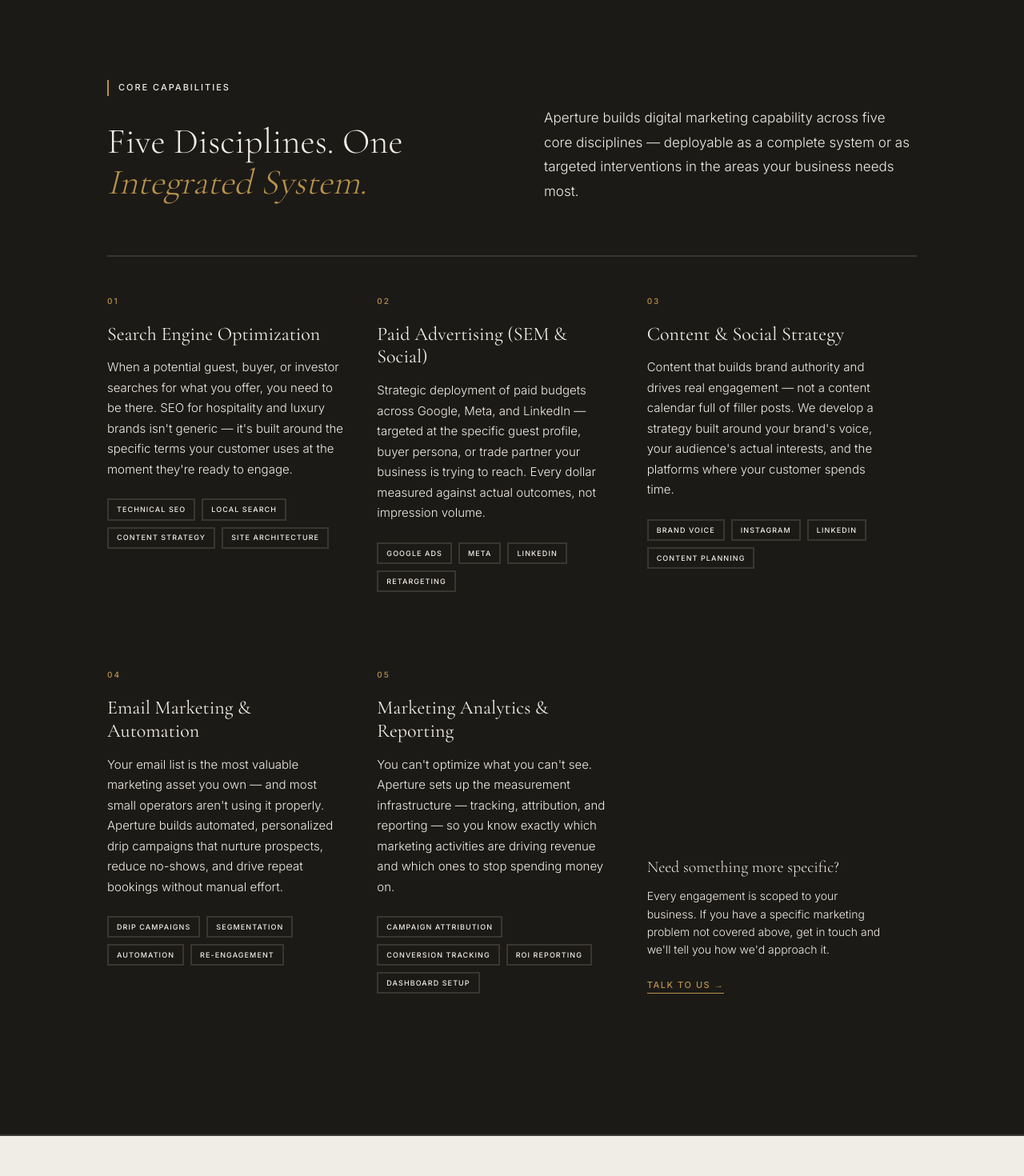
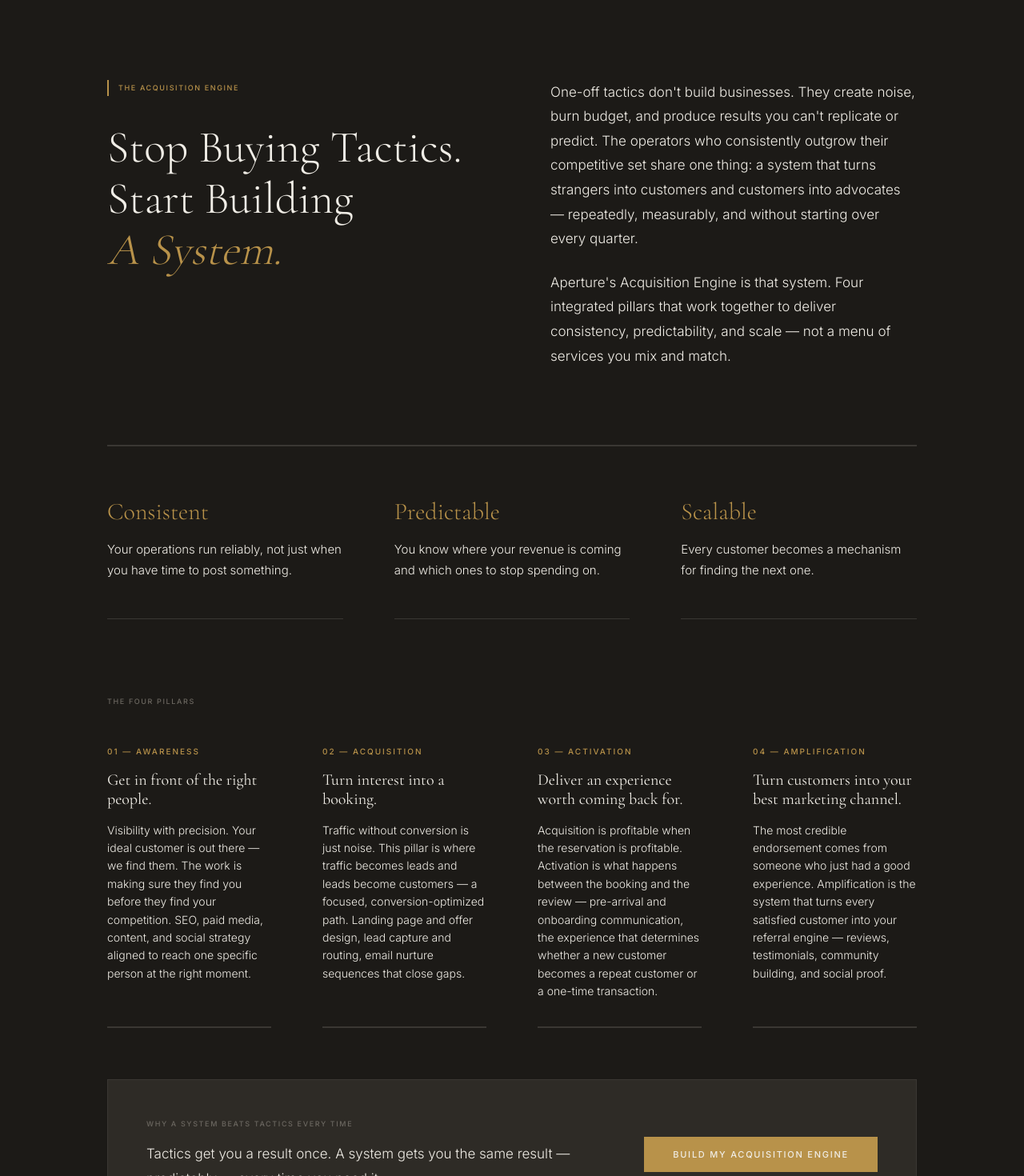
Before and after one commit to letsnavigatebmw/aperture-hospitality, a Next.js app: page /capabilities in a window 1280 px wide. Shown: the part 2000-3470 px from the top of the page at 80% size. Built offline with nearby package versions, Linux system fonts and the light colour scheme.

Commit message:
Replace core capabilities with Acquisition Engine section

```diff
--- a/app/capabilities/page.tsx
+++ b/app/capabilities/page.tsx
@@ -204,86 +204,105 @@ export default function CapabilitiesPage() {
       {/* CORE CAPABILITIES */}
       <section id="capabilities" style={{ background: '#1C1A17', padding: 'clamp(5rem, 10vw, 9rem) 0', borderBottom: '2px solid #3a3733' }}>
         <div style={{ maxWidth: '1140px', margin: '0 auto', padding: '0 clamp(1.5rem, 5vw, 4rem)' }}>
-          <div style={{ display: 'grid', gridTemplateColumns: '1fr 1fr', gap: '5rem', alignItems: 'end', marginBottom: '4rem' }}>
+          {/* THE ACQUISITION ENGINE */}
+          <div style={{ display: 'grid', gridTemplateColumns: '1fr 1fr', gap: '6rem', alignItems: 'start', marginBottom: '6rem' }}>
             <div>
-              <div style={{ display: 'flex', alignItems: 'center', gap: '0.75rem', fontSize: '0.6875rem', fontWeight: 500, letterSpacing: '0.18em', textTransform: 'uppercase', color: '#F0EDE6', marginBottom: '2rem' }}>
+              <div style={{ display: 'flex', alignItems: 'center', gap: '0.75rem', fontSize: '0.5625rem', fontWeight: 500, letterSpacing: '0.18em', textTransform: 'uppercase', color: '#B8924A', marginBottom: '2rem' }}>
                 <span style={{ width: '2px', height: '1.25rem', background: '#B8924A' }}></span>
-                Core Capabilities
+                The Acquisition Engine
               </div>
-              <h2 style={{ fontFamily: "'Cormorant Garamond', Georgia, serif", fontSize: 'clamp(2.25rem, 3.5vw, 3.25rem)', fontWeight: 300, lineHeight: 1.15, color: '#F0EDE6' }}>
-                Five Disciplines. One<br/><em style={{ fontStyle: 'italic', color: '#B8924A' }}>Integrated System.</em>
+              <h2 style={{ fontFamily: "'Cormorant Garamond', Georgia, serif", fontSize: 'clamp(2.25rem, 5vw, 3.5rem)', fontWeight: 300, lineHeight: 1.15, color: '#F0EDE6', marginBottom: '2rem' }}>
+                Stop Buying Tactics.<br/>Start Building<br/><em style={{ fontStyle: 'italic', color: '#B8924A' }}>A System.</em>
               </h2>
             </div>
-            <p style={{ fontSize: '1.0625rem', fontWeight: 300, lineHeight: 1.8, color: '#F0EDE6', marginBottom: 0 }}>
-              Aperture builds digital marketing capability across five core disciplines — deployable as a complete system or as targeted interventions in the areas your business needs most.
+            <div>
+              <p style={{ fontSize: '1.0625rem', fontWeight: 300, lineHeight: 1.8, color: '#F0EDE6', marginBottom: '1.5rem' }}>
+                One-off tactics don't build businesses. They create noise, burn budget, and produce results you can't replicate or predict. The operators who consistently outgrow their competitive set share one thing: a system that turns strangers into customers and customers into advocates — repeatedly, measurably, and without starting over every quarter.
+              </p>
+              <p style={{ fontSize: '1.0625rem', fontWeight: 300, lineHeight: 1.8, color: '#F0EDE6' }}>
+                Aperture's Acquisition Engine is that system. Four integrated pillars that work together to deliver consistency, predictability, and scale — not a menu of services you mix and match.
               </p>
             </div>
+          </div>
 
-          <div style={{ display: 'grid', gridTemplateColumns: 'repeat(3, 1fr)', gap: '0', borderTop: '2px solid #3a3733' }}>
+          {/* THREE PILLARS */}
+          <div style={{ display: 'grid', gridTemplateColumns: 'repeat(3, 1fr)', gap: '4rem', marginBottom: '6rem', borderTop: '2px solid #3a3733', paddingTop: '4rem' }}>
+            {[
+              { title: 'Consistent', desc: 'Your operations run reliably, not just when you have time to post something.' },
+              { title: 'Predictable', desc: 'You know where your revenue is coming and which ones to stop spending on.' },
+              { title: 'Scalable', desc: 'Every customer becomes a mechanism for finding the next one.' }
+            ].map((pillar, i) => (
+              <div key={i} style={{ borderBottom: '1px solid #3a3733', paddingBottom: '3rem' }}>
+                <h3 style={{ fontFamily: "'Cormorant Garamond', Georgia, serif", fontSize: '1.875rem', fontWeight: 300, color: '#B8924A', lineHeight: 1.2, marginBottom: '1rem' }}>
+                  {pillar.title}
+                </h3>
+                <p style={{ fontSize: '0.9375rem', fontWeight: 300, lineHeight: 1.7, color: '#F0EDE6' }}>
+                  {pillar.desc}
+                </p>
+              </div>
+            ))}
+          </div>
+
+          {/* FOUR PILLARS SECTION */}
+          <div style={{ marginBottom: '4rem' }}>
+            <div style={{ fontSize: '0.5625rem', fontWeight: 500, letterSpacing: '0.18em', textTransform: 'uppercase', color: '#6B6760', marginBottom: '3rem' }}>
+              The Four Pillars
+            </div>
+            <div style={{ display: 'grid', gridTemplateColumns: 'repeat(4, 1fr)', gap: '4rem' }}>
               {[
                 {
                   num: '01',
-                title: 'Search Engine Optimization',
-                desc: "When a potential guest, buyer, or investor searches for what you offer, you need to be there. SEO for hospitality and luxury brands isn't generic — it's built around the specific terms your customer uses at the moment they're ready to engage.",
-                tags: ['Technical SEO', 'Local Search', 'Content Strategy', 'Site Architecture']
+                  title: 'Awareness',
+                  desc: 'Get in front of the right people.',
+                  details: 'Visibility with precision. Your ideal customer is out there — we find them. The work is making sure they find you before they find your competition. SEO, paid media, content, and social strategy aligned to reach one specific person at the right moment.'
                 },
                 {
                   num: '02',
-                title: 'Paid Advertising (SEM & Social)',
-                desc: 'Strategic deployment of paid budgets across Google, Meta, and LinkedIn — targeted at the specific guest profile, buyer persona, or trade partner your business is trying to reach. Every dollar measured against actual outcomes, not impression volume.',
-                tags: ['Google Ads', 'Meta', 'LinkedIn', 'Retargeting']
+                  title: 'Acquisition',
+                  desc: 'Turn interest into a booking.',
+                  details: 'Traffic without conversion is just noise. This pillar is where traffic becomes leads and leads become customers — a focused, conversion-optimized path. Landing page and offer design, lead capture and routing, email nurture sequences that close gaps.'
                 },
                 {
                   num: '03',
-                title: 'Content & Social Strategy',
-                desc: "Content that builds brand authority and drives real engagement — not a content calendar full of filler posts. We develop a strategy built around your brand's voice, your audience's actual interests, and the platforms where your customer spends time.",
-                tags: ['Brand Voice', 'Instagram', 'LinkedIn', 'Content Planning']
+                  title: 'Activation',
+                  desc: 'Deliver an experience worth coming back for.',
+                  details: 'Acquisition is profitable when the reservation is profitable. Activation is what happens between the booking and the review — pre-arrival and onboarding communication, the experience that determines whether a new customer becomes a repeat customer or a one-time transaction.'
                 },
                 {
                   num: '04',
-                title: 'Email Marketing & Automation',
-                desc: "Your email list is the most valuable marketing asset you own — and most small operators aren't using it properly. Aperture builds automated, personalized drip campaigns that nurture prospects, reduce no-shows, and drive repeat bookings without manual effort.",
-                tags: ['Drip Campaigns', 'Segmentation', 'Automation', 'Re-engagement']
-              },
-              {
-                num: '05',
-                title: 'Marketing Analytics & Reporting',
-                desc: "You can't optimize what you can't see. Aperture sets up the measurement infrastructure — tracking, attribution, and reporting — so you know exactly which marketing activities are driving revenue and which ones to stop spending money on.",
-                tags: ['Campaign Attribution', 'Conversion Tracking', 'ROI Reporting', 'Dashboard Setup']
+                  title: 'Amplification',
+                  desc: 'Turn customers into your best marketing channel.',
+                  details: 'The most credible endorsement comes from someone who just had a good experience. Amplification is the system that turns every satisfied customer into your referral engine — reviews, testimonials, community building, and social proof.'
                 }
-            ].map((cap, i) => (
-              <div key={i} style={{ padding: '3rem 2.5rem 3rem 0' }}>
-                <div style={{ fontSize: '0.625rem', fontWeight: 500, letterSpacing: '0.2em', textTransform: 'uppercase', color: '#B8924A', marginBottom: '1.25rem' }}>
-                  {cap.num}
+              ].map((pillar, i) => (
+                <div key={i} style={{ paddingBottom: '2rem', borderBottom: '2px solid #3a3733' }}>
+                  <div style={{ fontSize: '0.625rem', fontWeight: 500, letterSpacing: '0.2em', textTransform: 'uppercase', color: '#B8924A', marginBottom: '1rem' }}>
+                    {pillar.num} — {pillar.title.toUpperCase()}
                   </div>
-                <h3 style={{ fontFamily: "'Cormorant Garamond', Georgia, serif", fontSize: '1.5rem', fontWeight: 400, color: '#F0EDE6', marginBottom: '0.875rem', lineHeight: 1.2 }}>
-                  {cap.title}
-                </h3>
-                <p style={{ fontSize: '0.9375rem', fontWeight: 300, lineHeight: 1.7, color: '#F0EDE6', marginBottom: '1.5rem' }} className="cap-desc">
-                  {cap.desc}
+                  <h4 style={{ fontFamily: "'Cormorant Garamond', Georgia, serif", fontSize: '1.25rem', fontWeight: 400, color: '#F0EDE6', lineHeight: 1.2, marginBottom: '1rem' }}>
+                    {pillar.desc}
+                  </h4>
+                  <p style={{ fontSize: '0.875rem', fontWeight: 300, lineHeight: 1.6, color: '#F0EDE6' }}>
+                    {pillar.details}
                   </p>
-                <div style={{ display: 'flex', flexWrap: 'wrap', gap: '0.5rem' }}>
-                  {cap.tags.map((tag, j) => (
-                    <span key={j} style={{ fontSize: '0.5625rem', fontWeight: 500, letterSpacing: '0.12em', textTransform: 'uppercase', padding: '0.3rem 0.625rem', border: '2px solid #3a3733', color: '#F0EDE6' }}>
-                      {tag}
-                    </span>
+                </div>
               ))}
             </div>
           </div>
-            ))}
 
-            {/* Placeholder card */}
-            <div style={{ padding: '3rem 2.5rem 3rem 0', border: 'none', background: 'transparent', display: 'flex', flexDirection: 'column', justifyContent: 'flex-end' }}>
-              <div style={{ fontFamily: "'Cormorant Garamond', Georgia, serif", fontSize: '1.25rem', fontWeight: 300, color: '#F0EDE6', marginBottom: '0.75rem', lineHeight: 1.3 }}>
-                Need something more specific?
+          {/* BOTTOM CTA SECTION */}
+          <div style={{ background: '#2e2b26', border: '1px solid #3a3733', padding: '3rem', display: 'grid', gridTemplateColumns: '1fr auto', gap: '3rem', alignItems: 'center' }}>
+            <div>
+              <div style={{ fontSize: '0.5625rem', fontWeight: 500, letterSpacing: '0.18em', textTransform: 'uppercase', color: '#6B6760', marginBottom: '1rem' }}>
+                Why a System Beats Tactics Every Time
               </div>
-              <p style={{ fontSize: '0.875rem', fontWeight: 300, color: '#F0EDE6', lineHeight: 1.6, marginBottom: '1.5rem' }}>
-                Every engagement is scoped to your business. If you have a specific marketing problem not covered above, get in touch and we'll tell you how we'd approach it.
+              <p style={{ fontSize: '1.0625rem', fontWeight: 300, lineHeight: 1.8, color: '#F0EDE6', margin: 0 }}>
+                Tactics get you a result once. A system gets you the same result — predictably — every time you need it.
               </p>
-              <Link href="/contact" style={{ fontSize: '0.6875rem', fontWeight: 500, letterSpacing: '0.14em', textTransform: 'uppercase', color: '#B8924A', borderBottom: '1px solid #B8924A', paddingBottom: '2px', display: 'inline-flex', width: 'fit-content', textDecoration: 'none' }}>
-                Talk to us →
+            </div>
+            <Link href="/contact" style={{ display: 'inline-flex', alignItems: 'center', justifyContent: 'center', padding: '0.875rem 2.25rem', background: '#B8924A', color: '#F0EDE6', fontSize: '0.6875rem', fontWeight: 500, letterSpacing: '0.16em', textTransform: 'uppercase', textDecoration: 'none', border: 'none', cursor: 'pointer', transition: 'background 0.2s', whiteSpace: 'nowrap' }} onMouseEnter={(e) => (e.currentTarget.style.background = '#9a7a3e')} onMouseLeave={(e) => (e.currentTarget.style.background = '#B8924A')}>
+              Build My Acquisition Engine
             </Link>
-            </div>
           </div>
         </div>
       </section>
```
Lines whose indentation alone changed are shown as unchanged.
